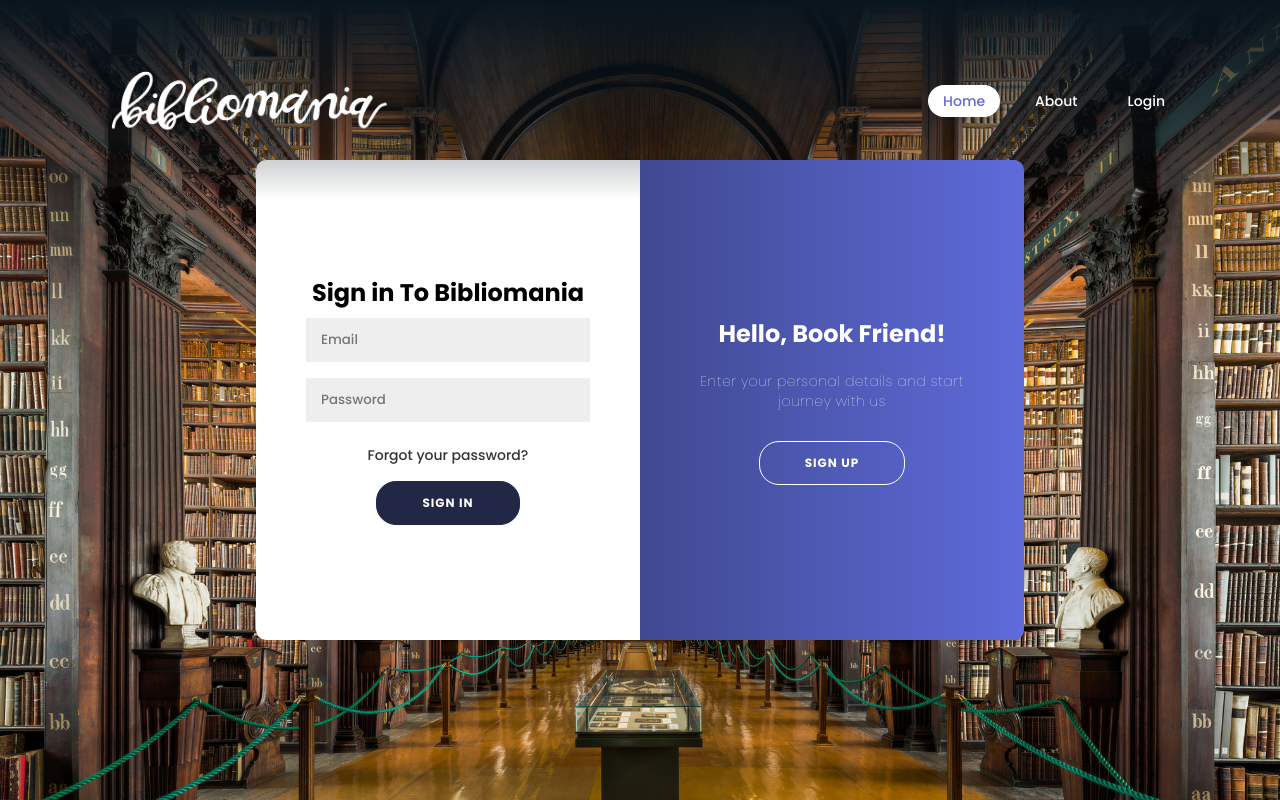
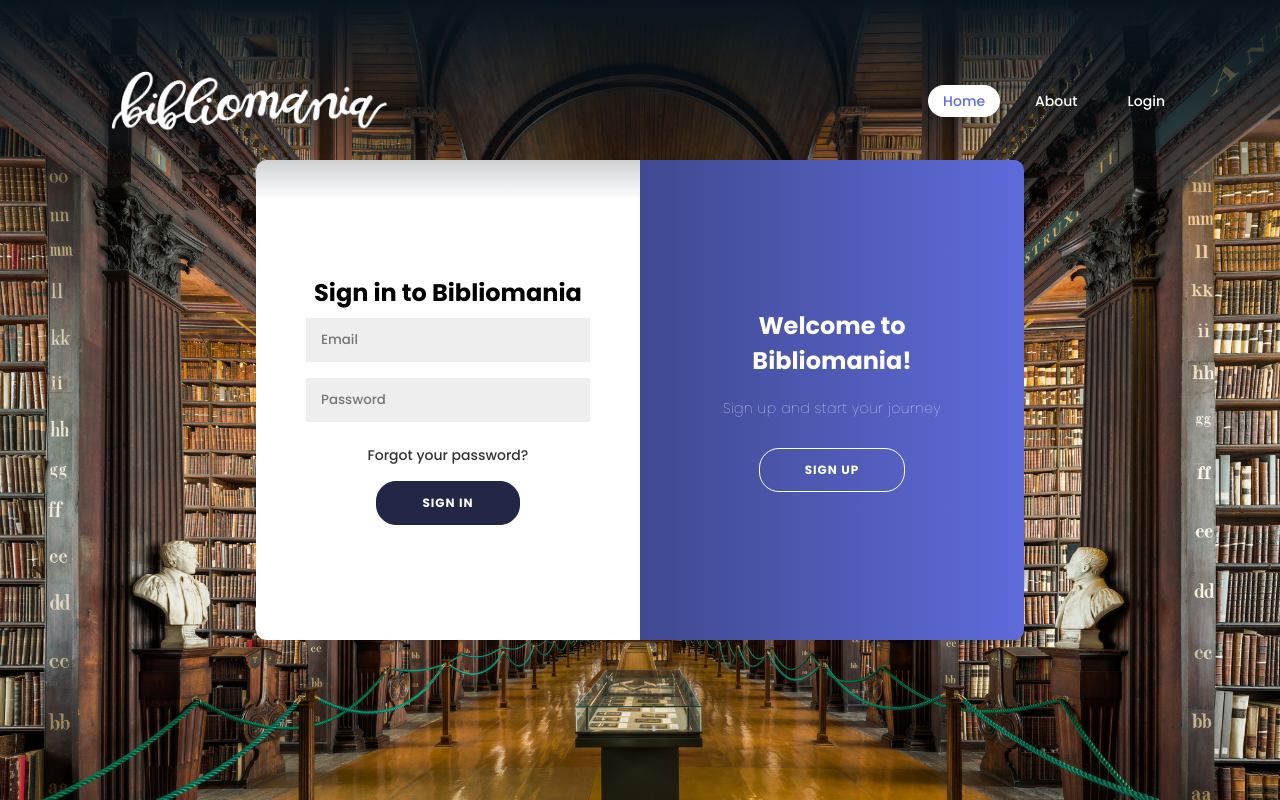
Before and after one commit to DallasSybrowsky/Bibliomania, a Node server app: page /signup in a window 1280 px wide. Run offline with Node 20, Linux system fonts and the light colour scheme; some libraries are stand-ins or nearby versions.

Commit message:
Updated signup handlebars

```diff
--- a/views/signup.handlebars
+++ b/views/signup.handlebars
@@ -1,22 +1,18 @@
 <div class="container" id="container">
   <div class="form-container sign-up-container signup-form">
     <form action="#">
-                <h1>Create A Bibliomania Account</h1>
-
-
-                <input type="text" placeholder="Name"  id="name-signup" />
-                <input type="email" placeholder="Email" id="email-signup"/>
+      <h1>Create your Account</h1>
+      <input type="text" placeholder="Name" id="name-signup" />
+      <input type="email" placeholder="Email" id="email-signup" />
       <input type="password" placeholder="Password" id="password-signup" />
-                <button>Sign Up To Bibliomania</button>
+      <button>Sign Up</button>
     </form>
   </div>
-        <div class="form-container sign-in-container login-form ">
+  <div class="form-container sign-in-container login-form">
     <form action="#">
-                <h1>Sign in To Bibliomania</h1>
-
-
-                <input type="email" placeholder="Email"  id="email-login" />
-                <input type="password" placeholder="Password"  id="password-login"/>
+      <h1>Sign in to Bibliomania</h1>
+      <input type="email" placeholder="Email" id="email-login" />
+      <input type="password" placeholder="Password" id="password-login" />
       <a href="#">Forgot your password?</a>
       <button id="signIn">Sign In</button>
     </form>
@@ -24,13 +20,13 @@
   <div class="overlay-container">
     <div class="overlay">
       <div class="overlay-panel overlay-left">
-                    <h1>Welcome Back !</h1>
-                    <p>To keep connected with us please login with your personal info</p>
+        <h1>Welcome Back!</h1>
+        <p>Please login to continue your journey</p>
         <button class="ghost" id="signIn">Sign In</button>
       </div>
       <div class="overlay-panel overlay-right">
-                    <h1>Hello, Book Friend!</h1>
-                    <p>Enter your personal details and start journey with us</p>
+        <h1>Welcome to Bibliomania!</h1>
+        <p>Sign up and start your journey</p>
         <button class="ghost" id="signUp">Sign Up</button>
       </div>
     </div>
```
Lines whose indentation alone changed are shown as unchanged.
